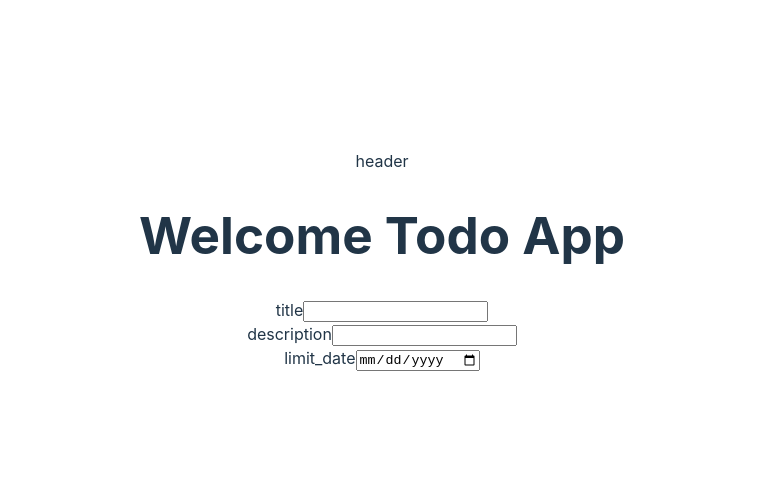
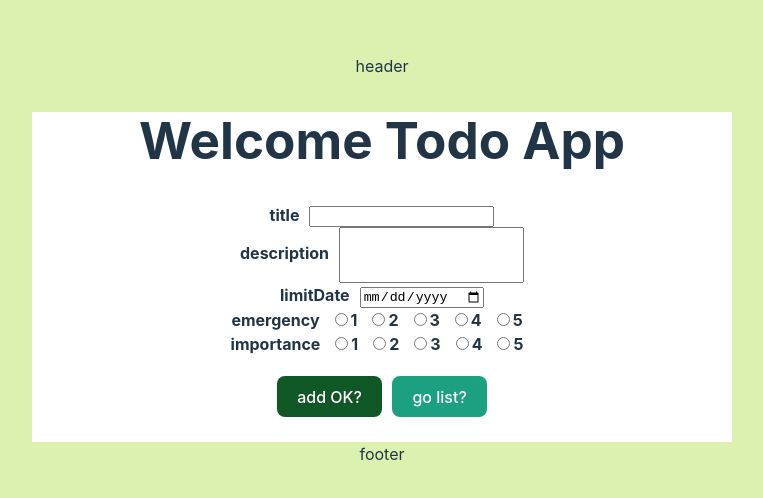
Before and after one commit to rinahanyu/vue3-pj, a Vue app: page / in a window 1280 px wide. Shown: the part 140-638 px from the top of the page, without its empty margins (258-1021 px from the left). Built offline with nearby package versions, Linux system fonts and the light colour scheme.

Commit message:
modify prettier/add todo easy function

```diff
--- a/package.json
+++ b/package.json
@@ -7,8 +7,8 @@
     "dev": "vite",
     "build": "vue-tsc --noEmit && vite build",
     "preview": "vite preview",
-    "lint": "eslint --fix src/*.{ts,vue} && eslint --fix src/**/*.{ts,vue}",
-    "format": "prettier -w src/*.{ts,vue} && prettier -w src/**/*.{ts,vue}",
+    "lint": "eslint --fix src/*.{ts,vue} && eslint --fix src/**/*.{ts,vue} && eslint --fix src/**/**/*.{ts,vue}",
+    "format": "prettier -w src/*.{ts,vue} && prettier -w src/**/*.{ts,vue} && prettier -w src/**/**/*.{ts,vue}",
     "fix": "yarn format && yarn lint"
   },
   "dependencies": {
--- a/src/App.vue
+++ b/src/App.vue
@@ -1,10 +1,16 @@
-<script setup lang="ts">
+<script setup lang='ts'>
 import MainHeader from './components/MainHeader.vue'
+import MainFooter from './components/MainFooter.vue'
 </script>
 
 <template>
   <MainHeader />
   <router-view />
+  <MainFooter />
 </template>
 
-<style scoped></style>
+<style>
+body {
+  background-color: rgb(219, 241, 175);
+}
+</style>
--- a/src/components/pages/Todo.vue
+++ /dev/null
@@ -1,29 +0,0 @@
-<script setup lang="ts">
-import { ref } from 'vue'
-
-const title = ref<string>('')
-const description = ref<string>('')
-const limit_date = ref<Date>()
-</script>
-
-<template>
-  <div class="container">
-    <h1>Welcome Todo App</h1>
-    <div class="form_frame">
-      <label for="title">title</label>
-      <input v-model="title" name="title" type="text" />
-    </div>
-    <div class="form_frame">
-      <label for="description">description</label>
-      <input v-model="description" name="description" type="text" />
-    </div>
-    <div class="form_frame">
-      <label for="limit_date">limit_date</label>
-      <input v-model="limit_date" name="limit_date" type="date" />
-    </div>
-  </div>
-</template>
-
-<style scoped>
-
-</style>
--- /dev/null
+++ b/src/components/pages/TodoHome.vue
@@ -0,0 +1,125 @@
+<script setup lang='ts'>
+import { ref } from 'vue'
+
+type Todo = {
+  id: number
+  title: string
+  description: string
+  limitDate: Date | null
+  emergency: number
+  importance: number
+}
+
+const now = new Date()
+const defaultTodo = [
+  {
+    id: 0,
+    title: 'start',
+    description: 'todo start',
+    limitDate:  now,
+    emergency: 3,
+    importance: 3
+  }
+]
+const todos = ref<Todo[]>(defaultTodo)
+const addTodo = () => {
+  console.log('add enter')
+  const length = todos.value.length
+  const newTodo = {
+    id: length + 1,
+    title: title.value,
+    description: description.value,
+    limitDate: limitDate.value || null,
+    emergency: emergency.value || 0,
+    importance: importance.value || 0,
+  }
+  todos.value.push(newTodo)
+}
+
+const title = ref<string>('')
+const description = ref<string>('')
+const limitDate = ref<Date>()
+const emergency = ref<number>(0)
+const importance = ref<number>(0)
+
+const rates = [1,2,3,4,5]
+</script>
+
+<template>
+  <div class='container'>
+    <h1>Welcome Todo App</h1>
+    <div class='form_container'>
+      <div class='form_frame'>
+        <label for='title'>title</label>
+        <input v-model='title' name='title' type='text' />
+      </div>
+      <div class='form_frame'>
+        <label for='description'>description</label>
+        <input
+          v-model='description'
+          name='description'
+          type='text'
+          style='height: 50px'
+        />
+      </div>
+      <div class='form_frame'>
+        <label for='limitDate'>limitDate</label>
+        <input v-model='limitDate' name='limitDate' type='date' />
+      </div>
+      <div class='form_frame'>
+        <span style='font-weight: bold; margin-right: 10px'>emergency</span>
+        <span  v-for='rate in rates' :key='rate'>
+          <input name='emergency' type='radio' v-model='emergency'>
+          <label for='emergency'>{{ rate }}</label>
+        </span>
+      </div>
+      <div class='form_frame'>
+        <span style='font-weight: bold; margin-right: 10px'>importance</span>
+        <span  v-for='rate in rates' :key='rate'>
+          <input name='importance' type='radio' v-model='importance'>
+          <label for='importance'>{{ rate }}</label>
+        </span>
+      </div>
+      <div class='form_button'>
+        <button class='add_button' @click='addTodo'>add OK?</button>
+        <button class='list_link_button'>
+          <router-link to='/list' style='color: white'>go list?</router-link>
+        </button>
+      </div>
+    </div>
+  </div>
+</template>
+
+<style scoped>
+.add_button {
+  background-color: rgb(16, 87, 38);
+  margin: 20px 5px;
+  color: white;
+}
+.list_link_button {
+  background-color: rgb(27, 160, 129);
+  margin: 20px 5px;
+}
+.container {
+  background-color: white;
+  width: 700px;
+  height: 330px;
+  /* text-align: center; */
+  position: relative;
+}
+.form_container {
+  position: absolute;
+  /* text-align: center; */
+  margin: auto;
+  width: 100%;
+}
+.form_frame {
+  width: 60%;
+  margin-left: 20%;
+}
+.form_frame label {
+  /* font-size: large; */
+  font-weight: bold;
+  margin-right: 10px;
+}
+</style>
--- a/src/components/pages/TodoList.vue
+++ b/src/components/pages/TodoList.vue
@@ -1,9 +1,23 @@
-<script setup lang="ts"></script>
+<script setup lang='ts'></script>
 
 <template>
-  <div>保存処理できるようになったら対応！（配列に追加する簡単な保存、firestoreへの保存、localstrageへの保存）</div>
+  <div class='container'>
+    保存処理できるようになったら対応！（配列に追加する簡単な保存、firestoreへの保存、localstrageへの保存）
+    <div><button class='home_link_button' ><router-link to='/' style='color: white;'>comback to HOME!!!</router-link></button></div>
+  </div>
 </template>
 
 <style scoped>
-
+.container {
+  background-color: white;
+  width: 700px;
+  height: 330px;
+  /* text-align: center; */
+  position: relative;
+}
+.home_link_button {
+  background-color: rgb(27, 160, 129);
+  margin: 20px 5px;
+  color: white !important;
+}
 </style>
--- a/src/router.ts
+++ b/src/router.ts
@@ -1,5 +1,5 @@
 import { createRouter, createWebHistory } from 'vue-router'
-import Home from './components/pages/Todo.vue'
+import Home from './components/pages/TodoHome.vue'
 import TodoList from './components/pages/TodoList.vue'
 
 const routes = [
--- a/src/style.css
+++ b/src/style.css
@@ -4,9 +4,9 @@
   line-height: 24px;
   font-weight: 400;
 
-  color-scheme: light dark;
-  color: rgba(255, 255, 255, 0.87);
-  background-color: #242424;
+  /* color-scheme: light dark;
+  color: rgba(255, 255, 255, 0.87); */
+  /* background-color: #242424; */
 
   font-synthesis: none;
   text-rendering: optimizeLegibility;
```
Also changed, not shown: .prettierrc.yml.
